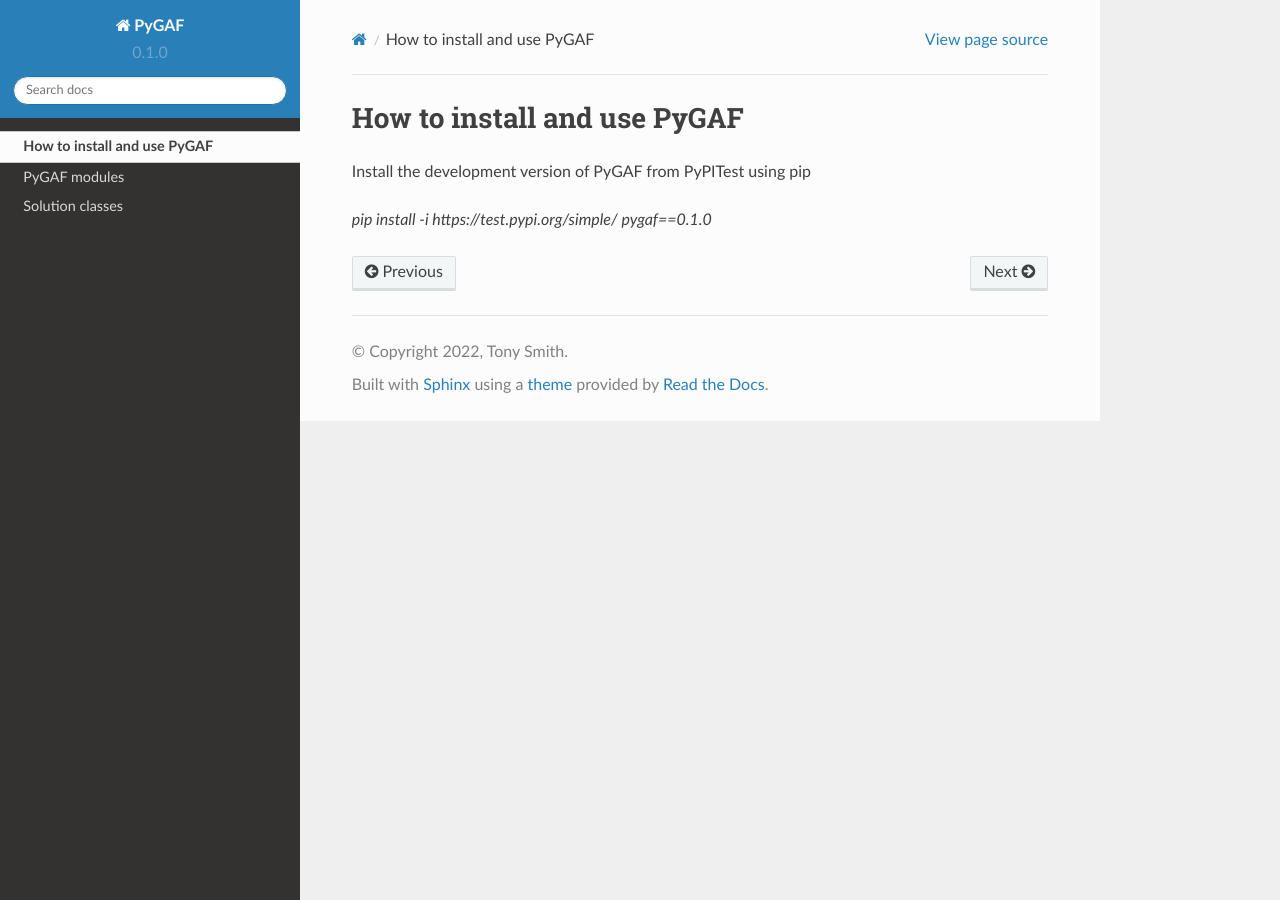
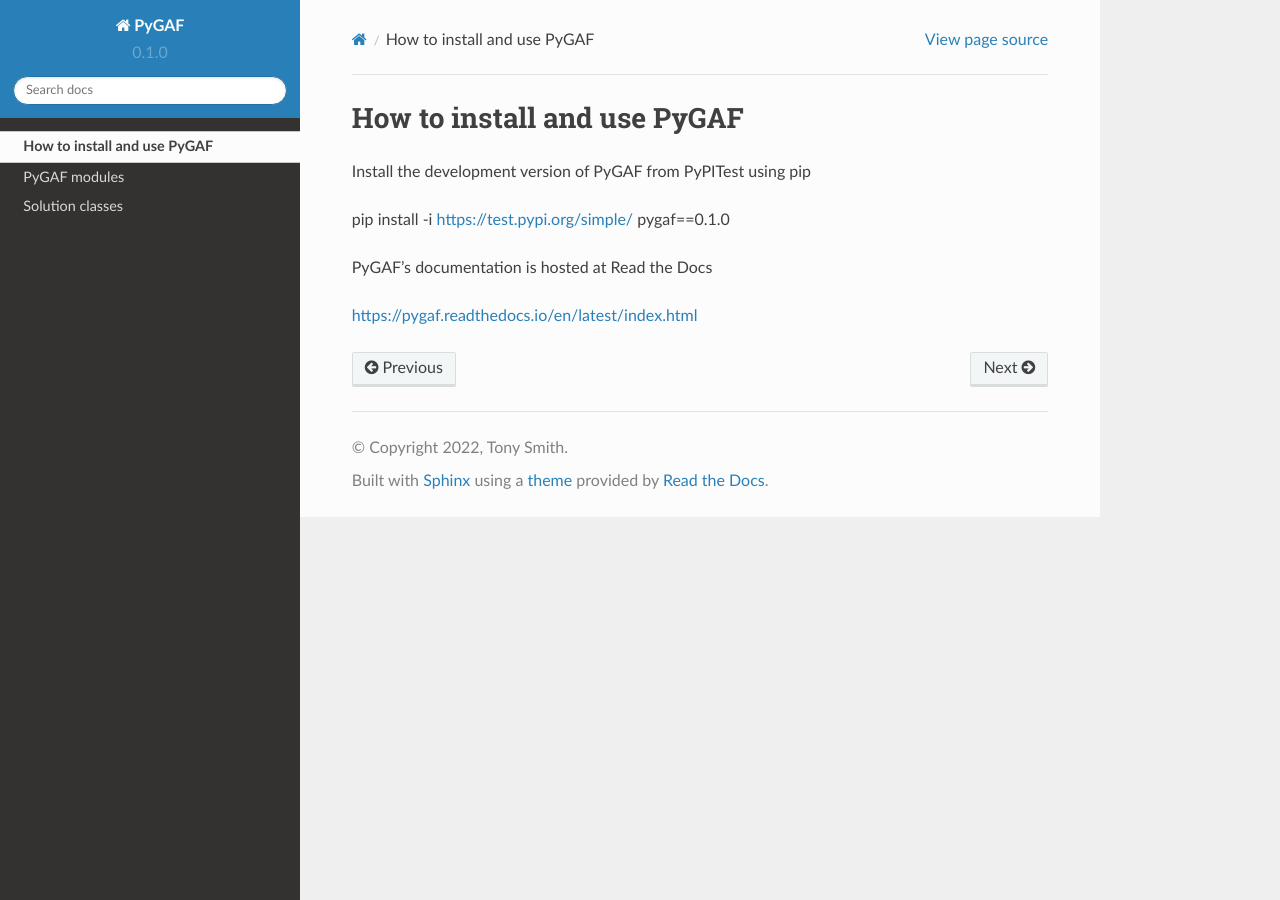
Before and after one commit to Moofbytes/PyGAF, a Sphinx documentation site: the page built from docs/usage.rst, in a window 1280 px wide. Built offline with Sphinx 7.4.7 and the Read the Docs theme 2.0.0, drawn with Linux system fonts in a browser that asks for light colours.

Commit message:
Update usage.rst

```diff
--- a/docs/usage.rst
+++ b/docs/usage.rst
@@ -3,4 +3,8 @@
 
 Install the development version of PyGAF from PyPITest using pip
 
-`pip install -i https://test.pypi.org/simple/ pygaf==0.1.0`
+pip install -i https://test.pypi.org/simple/ pygaf==0.1.0
+
+PyGAF's documentation is hosted at Read the Docs
+
+https://pygaf.readthedocs.io/en/latest/index.html
```
